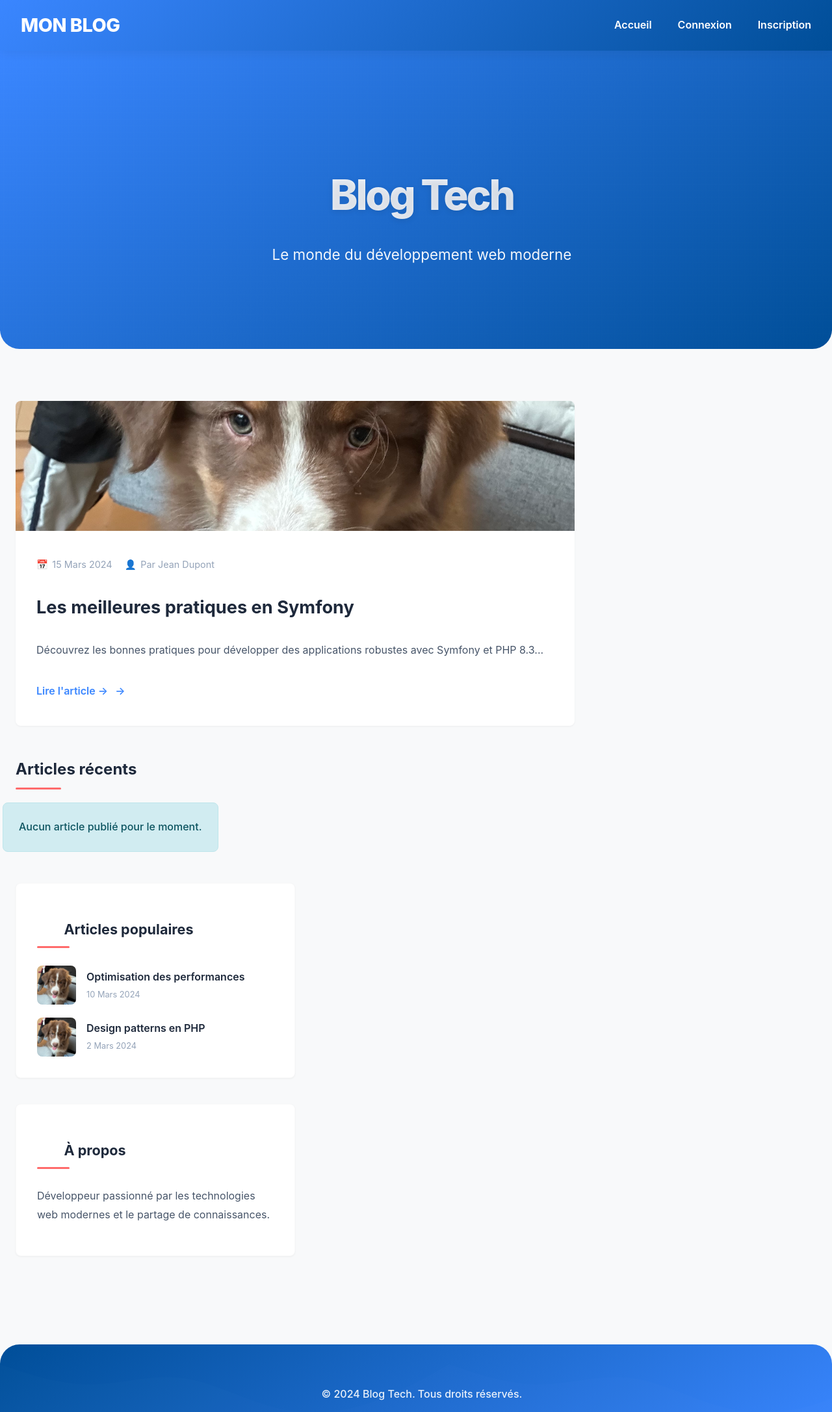
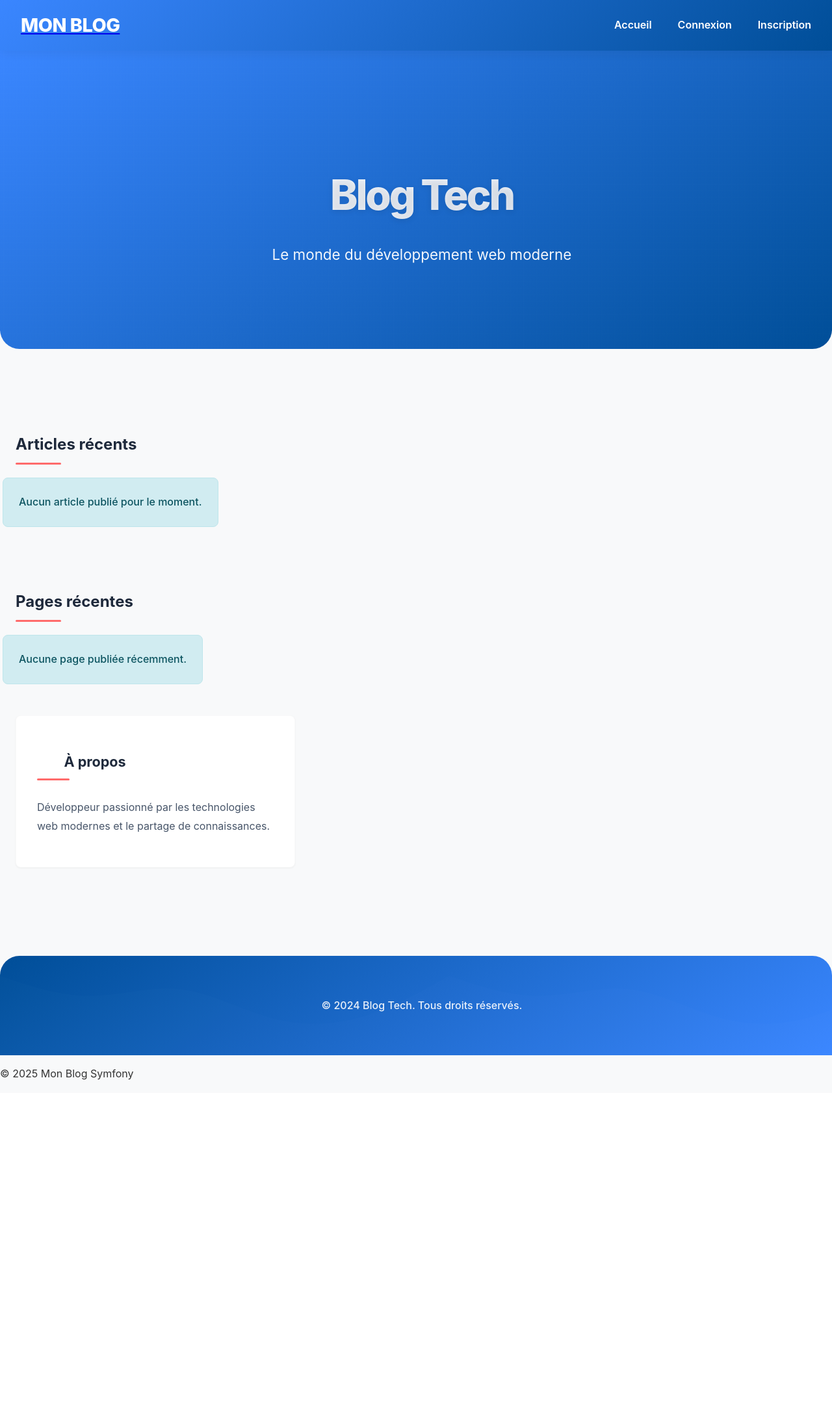
Before and after one commit to YougatagaPY/CmsSymfony, a Symfony app: template templates/index/index.html.twig in a window 1280 px wide. Shown: the top 2173 px of the page at 65% size. After the commit the page ends 1662 px from the top, so only its background shows below. Run offline with Twig, Linux system fonts and the light colour scheme; the template is opened without the code that fills it, so the values that code supplies are empty; style sheets or scripts are compiled from the project's sources; some libraries are stand-ins or nearby versions.

Commit message:
vendredi avant de partir

```diff
--- a/src/Controller/Admin/DashboardController.php
+++ b/src/Controller/Admin/DashboardController.php
@@ -64,6 +64,9 @@ class DashboardController extends AbstractDashboardController
         // Récupérer les articles récents
         $recentArticles = $this->articleRepository->findBy([], ['createdAt' => 'DESC'], 5);
 
+        // Récupérer les pages récentes
+        $recentPages = $this->pageRepository->findBy([], ['createdAt' => 'DESC'], 5);
+
         return $this->render('admin/dashboard.html.twig', [
             'pending_comments' => $pendingComments,
             'pending_articles' => $pendingArticles,
@@ -75,6 +78,7 @@ class DashboardController extends AbstractDashboardController
             'page_count' => $pageCount,
             'recent_comments' => $recentComments,
             'recent_articles' => $recentArticles,
+            'recent_pages' => $recentPages,
         ]);
     }
 
--- a/templates/base.html.twig
+++ b/templates/base.html.twig
@@ -15,7 +15,9 @@
     <body>
         <header>
             <nav class="navbar">
+            <a href="{{ path('app_home') }}">
                 <div class="logo">Mon Blog</div>
+                </a>
                 <ul class="nav-links">
                     <li><a href="{{ path('app_home') }}">Accueil</a></li>
 
--- a/templates/index/index.html.twig
+++ b/templates/index/index.html.twig
@@ -39,22 +39,7 @@
                     </article>
                 </div>
                 {% else %}
-                <div class="featured-post mb-5">
-                    <article class="post-card">
-                        <div class="post-thumbnail">
-                            <img src="{{ asset('images/enzolaheurte.jpg') }}" alt="Article principal" class="post-image">
-                        </div>
-                        <div class="post-content">
-                            <div class="post-meta">
-                                <span class="post-date">15 Mars 2024</span>
-                                <span class="post-author">Par Jean Dupont</span>
-                            </div>
-                            <h2 class="post-title">Les meilleures pratiques en Symfony</h2>
-                            <p class="post-excerpt">Découvrez les bonnes pratiques pour développer des applications robustes avec Symfony et PHP 8.3...</p>
-                            <a href="#" class="post-read-more">Lire l'article →</a>
-                        </div>
-                    </article>
-                </div>
+
                 {% endif %}
 
                 <!-- Titre de section pour les articles récents -->
@@ -88,18 +73,36 @@
                     {% endif %}
                 </div>
 
-                <!-- Pagination -->
-                {% if articles|length > 0 %}
-                <nav class="pagination-wrapper">
-                    <ul class="pagination">
-                        <li class="page-item"><a class="page-link" href="#"><i class="fas fa-chevron-left"></i></a></li>
-                        <li class="page-item active"><a class="page-link" href="#">1</a></li>
-                        <li class="page-item"><a class="page-link" href="#">2</a></li>
-                        <li class="page-item"><a class="page-link" href="#">3</a></li>
-                        <li class="page-item"><a class="page-link" href="#"><i class="fas fa-chevron-right"></i></a></li>
-                    </ul>
-                </nav>
-                {% endif %}
+
+
+                <!-- Pages récentes -->
+                <h2 class="section-title mb-4 mt-5">Pages récentes</h2>
+
+                <div class="row post-grid">
+                    {% if recent_pages|length > 0 %}
+                        {% for page in recent_pages %}
+                            {% if page.status is defined and page.status == 'published' %}
+                                <div class="col-md-4 mb-4">
+                                    <article class="post-card h-100">
+                                        <div class="post-content">
+                                            <div class="post-meta">
+                                                <span class="post-date">{{ page.createdAt|date('d M Y') }}</span>
+                                            </div>
+                                            <h3 class="post-title">{{ page.title }}</h3>
+                                            <p class="post-excerpt">{{ page.content|striptags|slice(0, 100) ~ '...' }}</p>
+<a href="{{ path('app_page_show', {'slug': page.slug}) }}">Lire plus</a>                                        </div>
+                                    </article>
+                                </div>
+                            {% endif %}
+                        {% endfor %}
+                    {% else %}
+                        <div class="col-12">
+                            <div class="alert alert-info">
+                                Aucune page publiée récemment.
+                            </div>
+                        </div>
+                    {% endif %}
+                </div>
             </div>
 
             <!-- Sidebar -->
@@ -116,45 +119,6 @@
                     </ul>
                 </div> #}
 
-                <!-- Articles populaires -->
-                <div class="sidebar-widget">
-                    <h3 class="widget-title"><i class="fas fa-fire"></i> Articles populaires</h3>
-                    <div class="popular-posts">
-                        {% if popular_articles is defined and popular_articles|length > 0 %}
-                            {% for article in popular_articles %}
-                                {% if article.status is defined and article.status == 'published' %}
-                                    <div class="mini-post">
-                                        {% if article.image %}
-                                            <img src="{{ article.image }}" alt="{{ article.title }}" class="mini-post-image">
-                                        {% else %}
-                                            <img src="{{ asset('images/enzolaheurte.jpg') }}" alt="{{ article.title }}" class="mini-post-image">
-                                        {% endif %}
-                                        <div class="mini-post-content">
-                                            <h4 class="mini-post-title">{{ article.title }}</h4>
-                                            <span class="mini-post-date">{{ article.createdAt|date('d M Y') }}</span>
-                                        </div>
-                                    </div>
-                                {% endif %}
-                            {% endfor %}
-                        {% else %}
-                            <div class="mini-post">
-                                <img src="{{ asset('images/enzolaheurte.jpg') }}" alt="Article populaire" class="mini-post-image">
-                                <div class="mini-post-content">
-                                    <h4 class="mini-post-title">Optimisation des performances</h4>
-                                    <span class="mini-post-date">10 Mars 2024</span>
-                                </div>
-                            </div>
-                            <div class="mini-post">
-                                <img src="{{ asset('images/enzolaheurte.jpg') }}" alt="Article populaire" class="mini-post-image">
-                                <div class="mini-post-content">
-                                    <h4 class="mini-post-title">Design patterns en PHP</h4>
-                                    <span class="mini-post-date">2 Mars 2024</span>
-                                </div>
-                            </div>
-                        {% endif %}
-                    </div>
-                </div>
-
                 <!-- À propos -->
                 <div class="sidebar-widget">
                     <h3 class="widget-title"><i class="fas fa-user"></i> À propos</h3>
```
Also changed, not shown: src/Controller/IndexController.php (+15 -3 lines).
